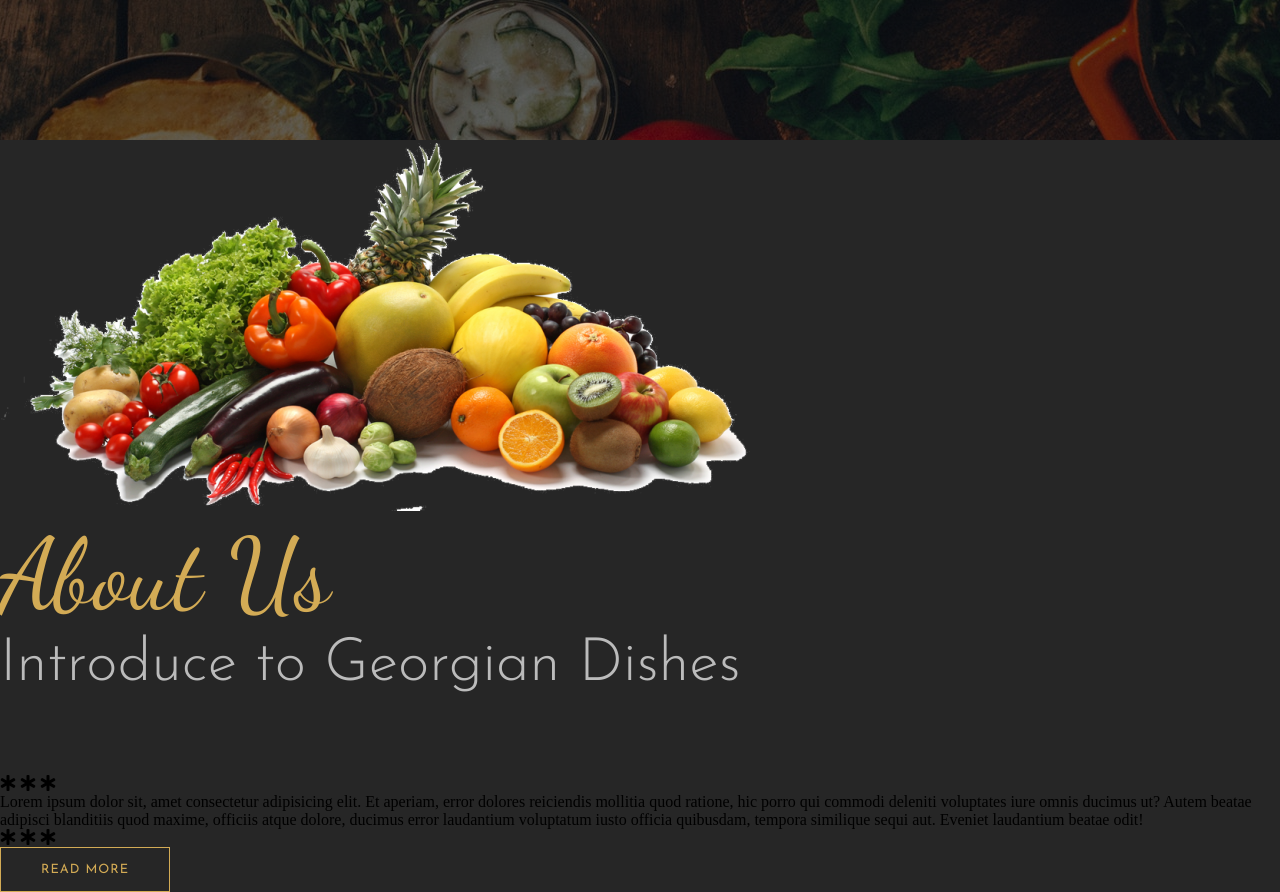
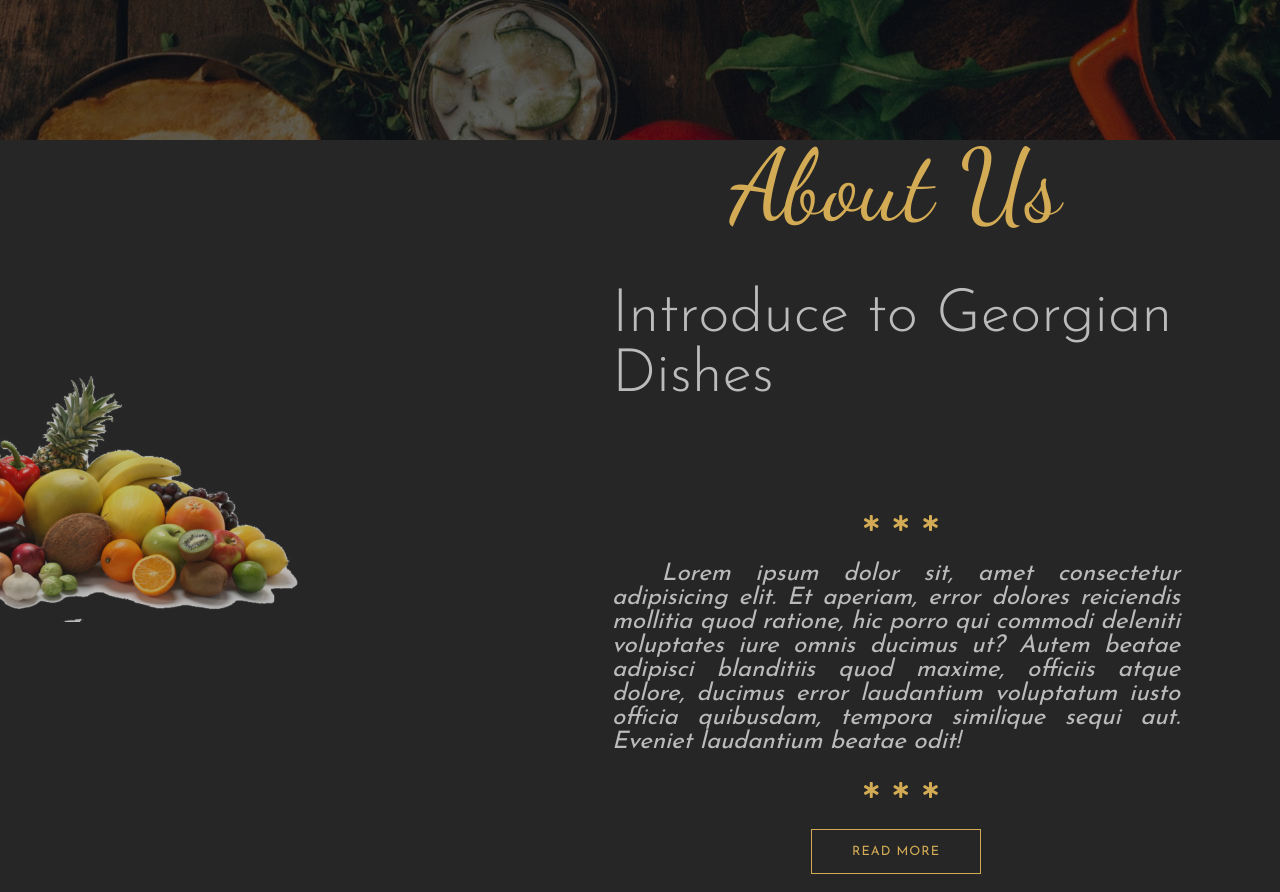
Before and after one commit to DayMrz/sass-restaurant-project, a website: page index.html in a window 1280 px wide. Shown: the part 660-1552 px from the top of the page. Drawn offline with nearby package versions, Linux system fonts and the light colour scheme.

Commit message:
styling section

```diff
--- a/scss/_layout.scss
+++ b/scss/_layout.scss
@@ -17,3 +17,51 @@
     text-align: center;
   }
 }
+
+.about-us {
+  align-items: center;
+  display: flex;
+  height: 90vh;
+
+  &-left {
+    left: -200px;
+    position: relative;
+    width: 40%;
+
+    img {
+      opacity: .7;
+      width: 100%;
+    }
+  }
+
+  &-right {
+    align-items: center;
+    box-sizing: border-box;
+    display: flex;
+    flex-direction: column;
+    padding: 0 6.25rem;
+    width: 60%;
+
+    .stars {
+      margin: 1.8rem;
+    }
+
+    .star {
+      font-size: 1em;
+      color: $color-primary;
+      margin-left: .6rem;
+    }
+
+    .description {
+      font-family: $font-josefinSans;
+      font-size: 1.5rem;
+      font-style: italic;
+      color: $color-secondary;
+      text-align: justify;
+
+      &::first-letter {
+        padding-left: 3.1rem;
+      }
+    }
+  }
+}
```
Also changed, not shown: css/main.css.
